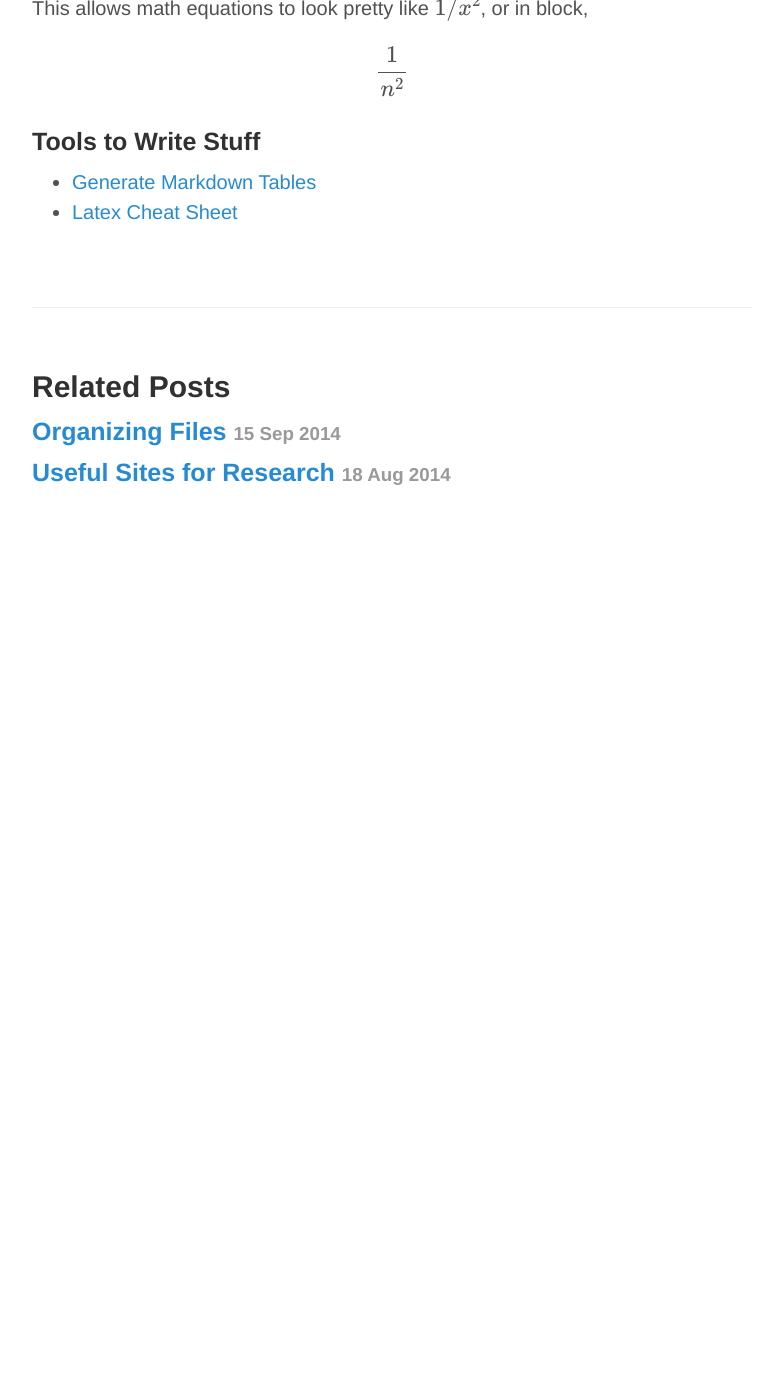
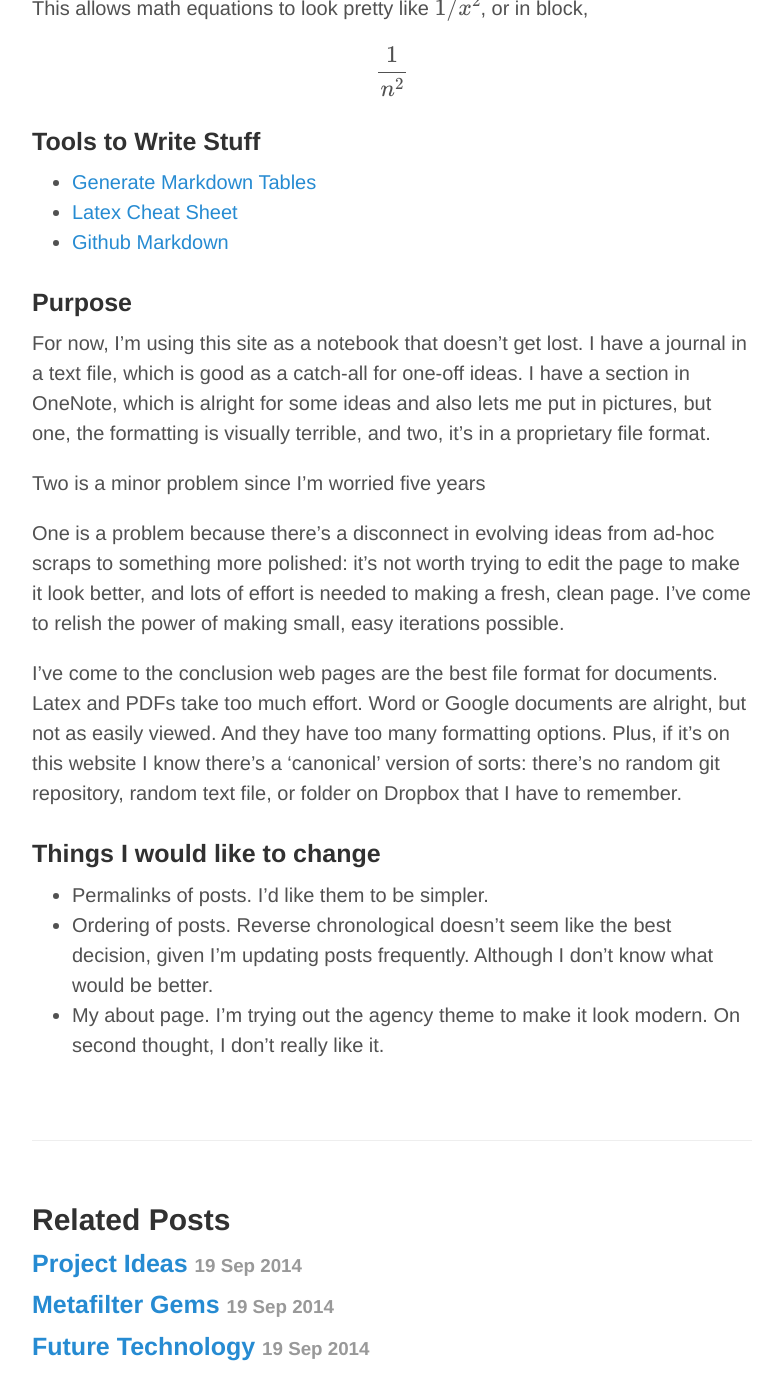
Before and after one commit to victorgan/victorgan.github.io, a Jekyll site: the page built from _posts/2014-08-14-website.md, in a window 1280 px wide and 1400 px high, scrolled down 1115 px. Shown: the whole window, without its empty margins (248-1031 px from the left). Built offline with Jekyll 4.4.1, drawn with Linux system fonts in a browser that asks for light colours; formulas are drawn with MathJax 3; comment, search, counter and statistics services are not loaded; before the commit the page ends 1663 px from its top, so only the background shows below that.

Commit message:
article updates

```diff
--- a/_posts/2014-08-14-website.md
+++ b/_posts/2014-08-14-website.md
@@ -47,3 +47,34 @@ or in block, \\[ \frac{1}{n^{2}} \\]
 
 - [Generate Markdown Tables](http://www.tablesgenerator.com/markdown_tables)
 - [Latex Cheat Sheet](http://www.stdout.org/~winston/latex/latexsheet.pdf)
+- [Github Markdown](https://guides.github.com/features/mastering-markdown/)
+
+### Purpose
+
+For now, I'm using this site as a notebook that doesn't get lost. I have a
+journal in a text file, which is good as a catch-all for one-off ideas. I
+have a section in OneNote, which is alright for some ideas and also lets me put
+in pictures, but one, the formatting is visually terrible, and two, it's in a
+proprietary file format.
+
+Two is a minor problem since I'm worried five years
+
+One is a problem because there's a disconnect in evolving ideas from ad-hoc
+scraps to something more polished: it's not worth trying to edit the page to
+make it look better, and lots of effort is needed to making a fresh, clean page.
+I've come to relish the power of making small, easy iterations possible.
+
+I've come to the conclusion web pages are the best file format for documents.
+Latex and PDFs take too much effort. Word or Google documents are alright, but
+not as easily viewed. And they have too many formatting options. Plus, if it's
+on this website I know there's a 'canonical' version of sorts: there's no random
+git repository, random text file, or folder on Dropbox that I have to remember.
+
+### Things I would like to change
+
+- Permalinks of posts. I'd like them to be simpler.
+- Ordering of posts. Reverse chronological doesn't seem like the best decision,
+  given I'm updating posts frequently. Although I don't know what would be
+  better.
+- My about page. I'm trying out the agency theme to make it look modern. On
+  second thought, I don't really like it.
```
Also changed, not shown: _posts/2014-08-18-useful-sites-for-research.md (+8 -8 lines), _posts/2014-09-15-organizing-files.md (+10 -9 lines), _posts/2014-09-19-future-technology.md (added, +9 -0 lines), _posts/2014-09-19-metafilter-gems.md (added, +52 -0 lines), _posts/2014-09-19-project-ideas.md (added, +25 -0 lines).
